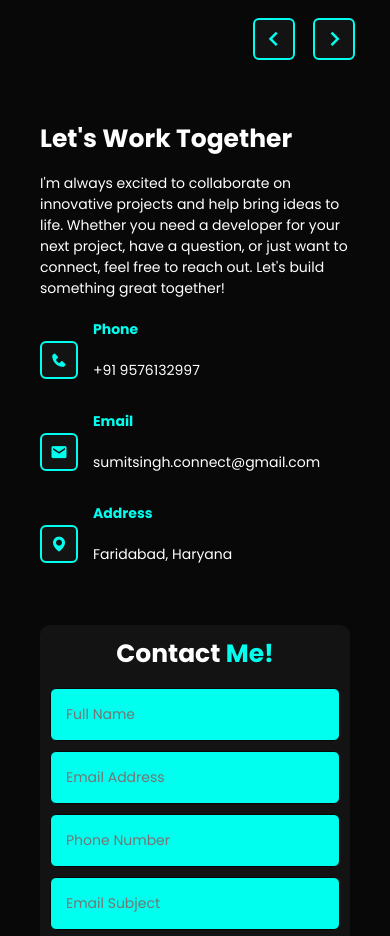
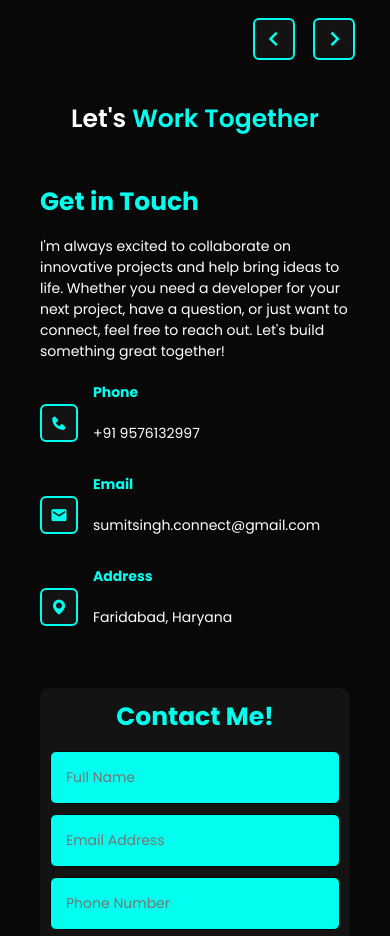
Before and after one commit to Sumit-342/My-Portfolio, a plain HTML site: page portfolio.html in a window 390 px wide. Shown: the part 5511-6447 px from the top of the page. Drawn offline with nearby package versions, Linux system fonts and the light colour scheme.

Commit message:
Added A heading in contact section

```diff
--- a/portfolio.css
+++ b/portfolio.css
@@ -792,18 +792,26 @@ span {
   padding: 1rem;
   box-sizing: border-box; /* Prevent overflow */
 }
-
+  .main-heading{
+    font-size: 6rem;
+    text-align: center;
+    font-weight: 600;
+    margin-bottom: 4rem;
+  }
 .contact-box {
   width: 100%; /* Ensure the box takes full width */
   max-width: 100%; /* Prevent overflow */
   padding: 1.5rem; /* Adjust padding */
   box-sizing: border-box; /* Include padding in width calculation */
   margin: 0 auto; /* Center the box */
+
 }
 
 .contact-box h2 {
   font-size: 4.5rem;
   margin-bottom: 1.5rem;
+  font-weight: 700;
+  color: var(--main-color);
 }
 
 .contact-box p {
@@ -1298,6 +1306,18 @@ span {
     font-size: 1.5rem; /* Reduce button font size */
     width: 100%; /* Make button full width */
   }
+  .main-heading{
+    font-size: 3rem;
+    margin-bottom: 3.5rem;
+    white-space: nowrap;
+  }
+}
+@media(max-width:480px){
+  .main-heading{
+    font-size: 2.5rem;
+    margin-bottom: 2.5rem;
+    white-space: nowrap;
+  }
 }
 /* footer section code */
 
--- a/portfolio.html
+++ b/portfolio.html
@@ -431,9 +431,11 @@
 
     <!--Contact section code-->
     <section class="contact active" id="contact">
+      <h1 class="main-heading">Let's <span>Work Together</span></h1>
       <div class="contact-container">
+
         <div class="contact-box">
-          <h2>Let's Work Together</h2>
+          <h2>Get in Touch</h2>
           <p class="desc">
             I'm always excited to collaborate on innovative projects and help
             bring ideas to life. Whether you need a developer for your next
```
